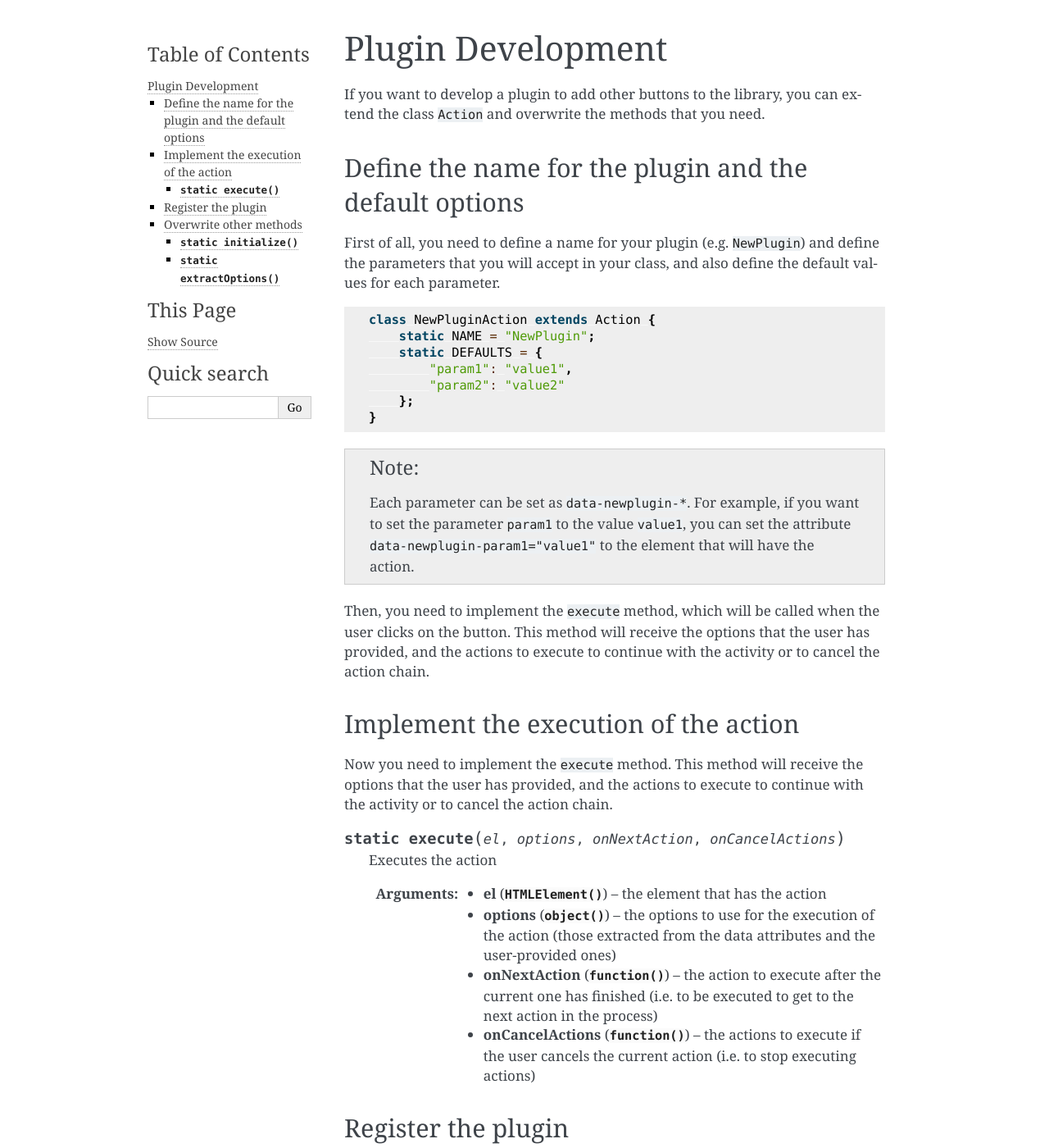
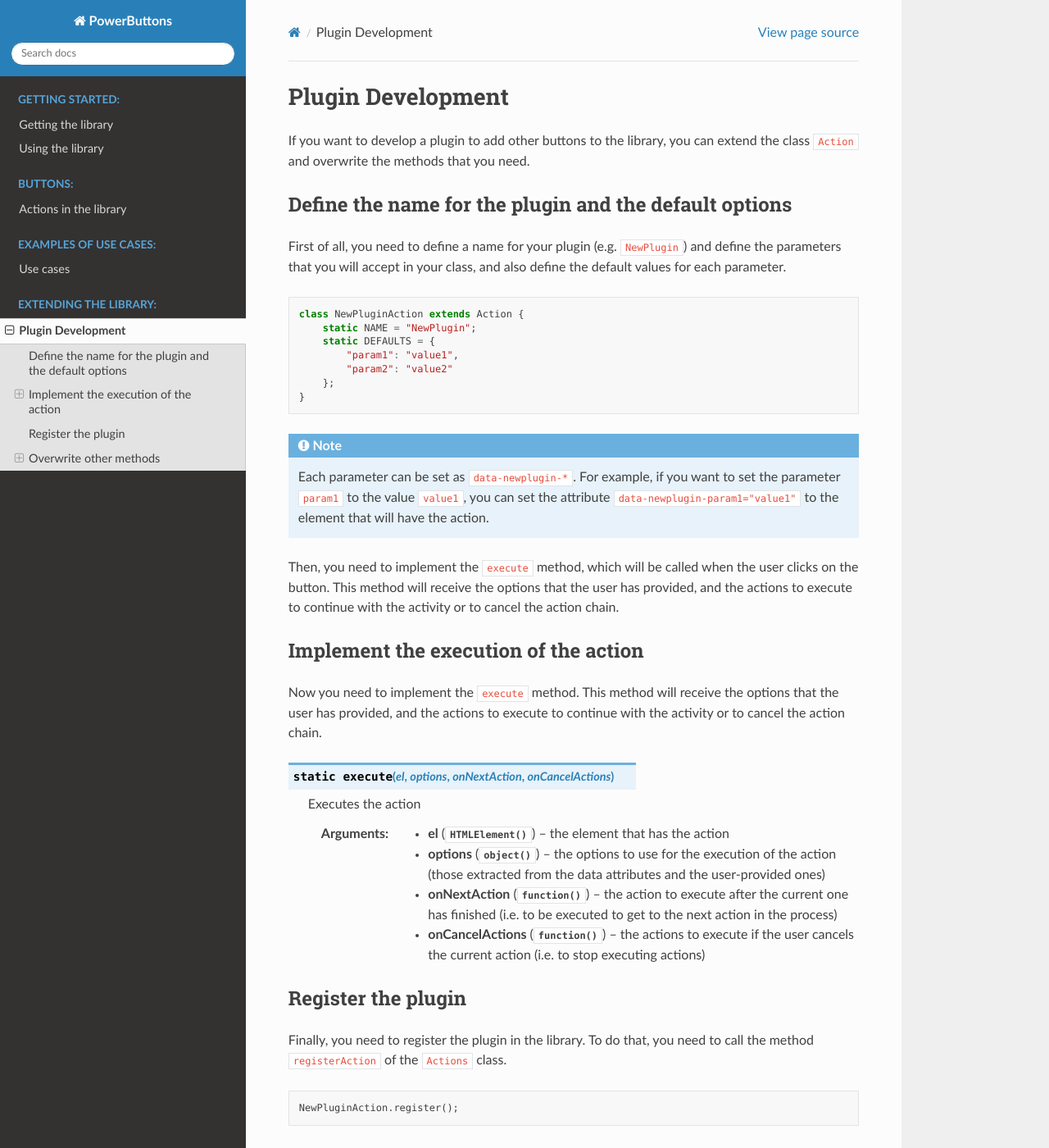
Before and after one commit to dealfonso/power-buttons, a Sphinx documentation site: the page built from docs/devel.rst, in a window 1280 px wide and 1400 px high. Shown: the whole window at 82% size. Built offline with Sphinx 7.4.7 and the Read the Docs theme 2.0.0, drawn with Linux system fonts in a browser that asks for light colours; some of the changed lines change nothing that is shown; some of the changed text lies outside the part shown.

Commit message:
missing things

```diff
--- a/docs/buttons/asynctask-button.rst
+++ b/docs/buttons/asynctask-button.rst
@@ -54,6 +54,7 @@
 E.g. the next code is a very simple example of a cancellation-aware function:
 
 .. code-block:: html
+
     <script>
     var abort = null;
     function runningtask() {
--- a/docs/conf.py
+++ b/docs/conf.py
@@ -18,14 +18,29 @@
 #	"sphinx_rtd_theme"
 #]
 
+extensions = [
+    'sphinx.ext.duration',
+    'sphinx.ext.doctest',
+    'sphinx.ext.autodoc',
+    'sphinx.ext.autosummary',
+    'sphinx.ext.intersphinx',
+]
+
+intersphinx_mapping = {
+    'python': ('https://docs.python.org/3/', None),
+    'sphinx': ('https://www.sphinx-doc.org/en/master/', None),
+}
+intersphinx_disabled_domains = ['std']
+
 templates_path = ['_templates']
 exclude_patterns = ['_build', 'Thumbs.db', '.DS_Store']
-
-
 
 # -- Options for HTML output -------------------------------------------------
 # https://www.sphinx-doc.org/en/master/usage/configuration.html#options-for-html-output
 
 #html_theme = 'alabaster'
-#html_theme = "sphinx_rtd_theme"
+html_theme = "sphinx_rtd_theme"
 html_static_path = ['_static']
+
+# -- Options for EPUB output
+epub_show_urls = 'footnote'
```
